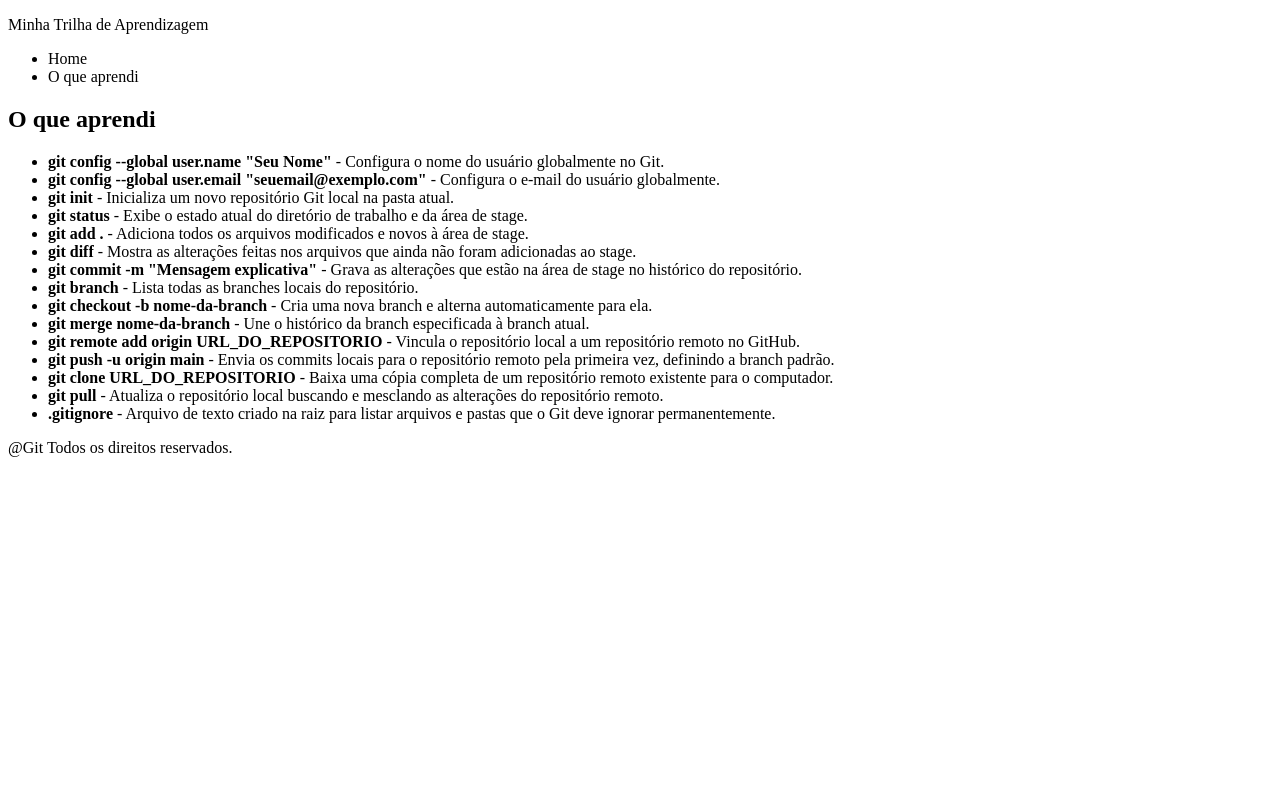
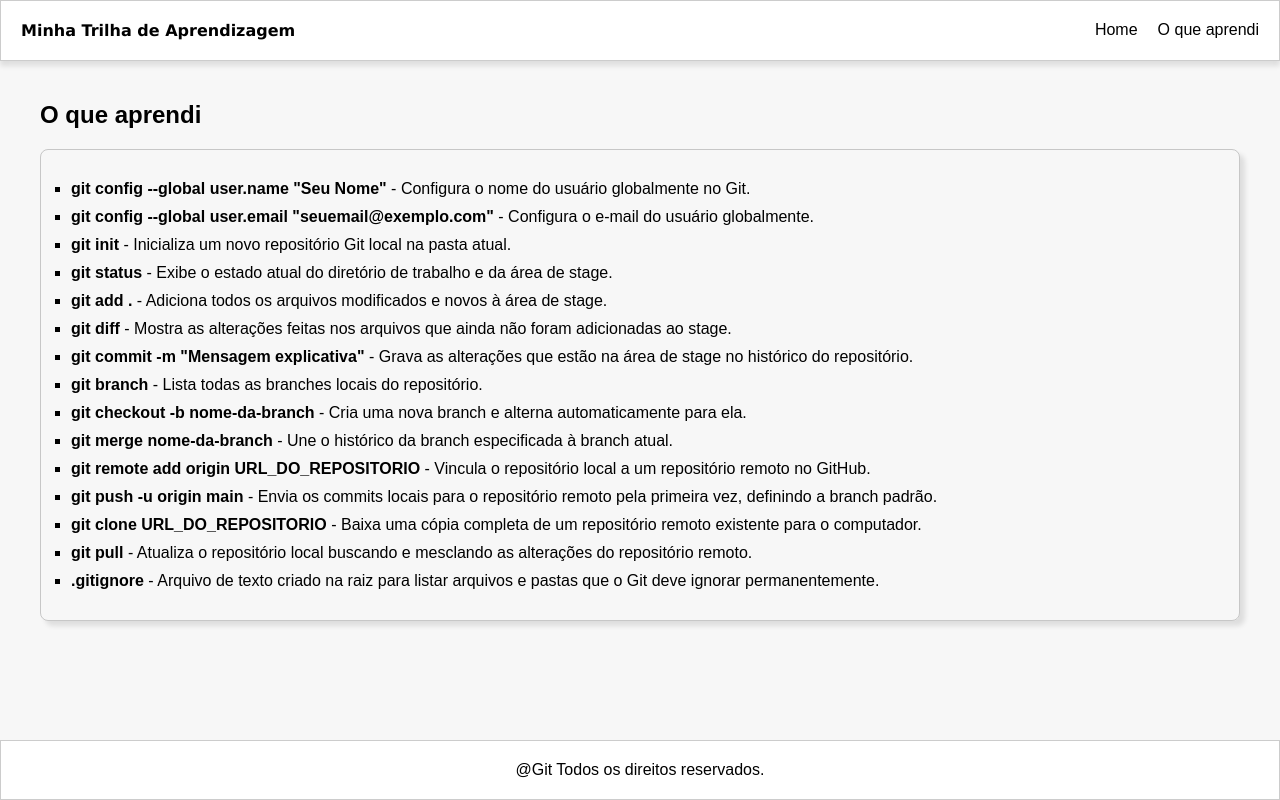
Before and after one commit to joaogarcezsc/atividade-git, a plain HTML site: page index.html in a window 1280 px wide. Drawn offline with Linux system fonts and the light colour scheme.

Commit message:
Estiliza layout principal

```diff
--- a/index.html
+++ b/index.html
@@ -9,16 +9,16 @@
 </head>
 
 <body>
-    <header>
+    <header id="home">
         <p>Minha Trilha de Aprendizagem</p>
         <nav>
-            <ul>
-                <li>Home</li>
-                <li>O que aprendi</li>
+            <ul id="navegacao">
+                <li><a href="#home">Home</a></li>
+                <li><a href="#aprendizado">O que aprendi</a></li>
             </ul>
         </nav>
     </header>
-    <section>
+    <section id="aprendizado">
         <h1>O que aprendi</h1>
         <ul>
             <li><strong>git config --global user.name "Seu Nome"</strong> - Configura o nome do usuário globalmente no
--- a/style.css
+++ b/style.css
@@ -0,0 +1,79 @@
+*{
+    margin: 0;
+    padding: 0;
+    box-sizing: border-box;
+    font-family: Arial, Helvetica, sans-serif;
+}
+
+body{
+    background: #f7f7f7;
+    min-height: 100vh;
+
+    display: flex;
+    flex-direction: column;
+}
+
+header{
+    background: #fff;
+    display: flex;
+    justify-content: space-between;
+    padding: 20px;
+    border: solid .5px #77777760;
+    box-shadow: 0px 5px 5px rgba(0, 0, 0, 0.1);
+}
+
+header p{
+    font-weight: bold;
+    font-family: 'Lucida Sans', 'Lucida Sans Regular', 'Lucida Grande', 'Lucida Sans Unicode', Geneva, Verdana, sans-serif;
+}
+
+#navegacao{
+    display: flex;
+    gap: 20px;
+}
+
+#navegacao li{
+    list-style: none;
+}
+
+a{
+     text-decoration: none;
+     color: #000;
+     transition: .8s;
+}
+
+a:hover{
+    font-weight: bold;
+}
+
+#aprendizado{
+    padding: 40px;
+    /* Faz este bloco crescer e ocupar todo o espaço restante, empurrando o footer */
+    flex: 1;
+}
+
+#aprendizado h1{
+    margin-bottom: 20px;
+}
+
+#aprendizado ul{
+    border: solid .5px #77777760;
+    box-shadow: 5px 5px 5px rgba(0, 0, 0, 0.1);
+    border-radius: 8px;
+    display: grid;
+    padding: 30px;
+    gap: 10px 30px;
+}
+
+#aprendizado ul li{
+    list-style: square;
+}
+
+footer{
+    display: flex;
+    justify-content: center;
+    padding: 20px;
+    border: solid .5px #77777760;
+    box-shadow: 5px 5px 5px rgba(0, 0, 0, 0.1);
+    background: #fff; /* Opcional: adicionado apenas para destacar o fundo do rodapé */
+}
```
